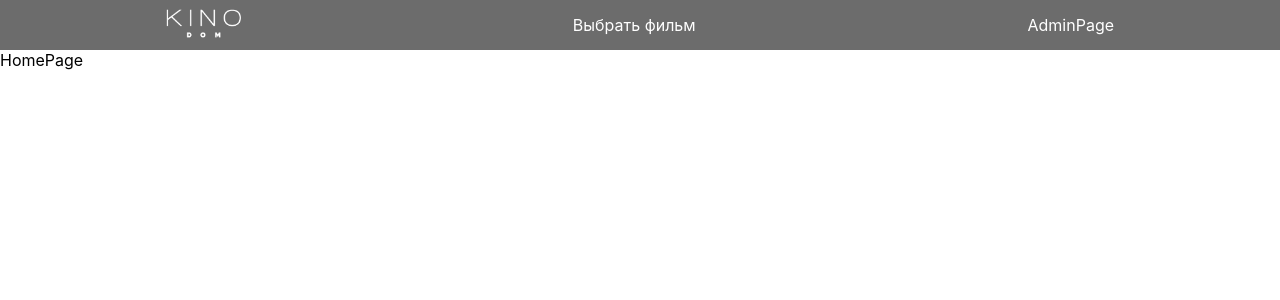
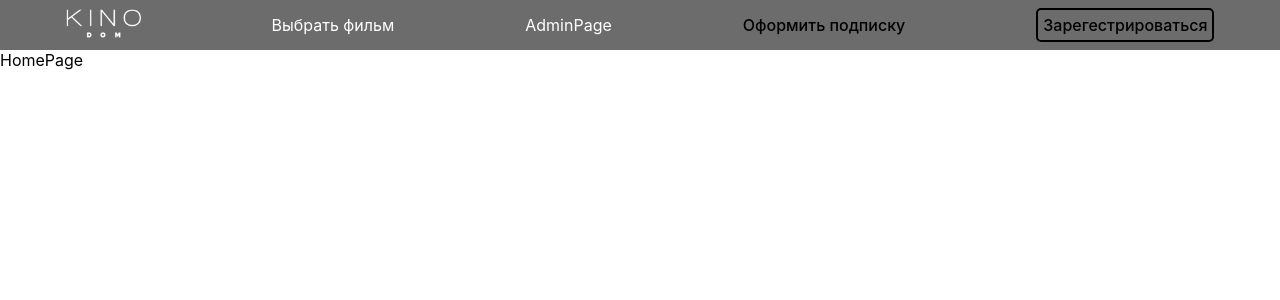
Before and after one commit to Diana230702/Gold-Cinema, a React (Create React App) app: page / in a window 1280 px wide. Shown: the top 300 px of the page. Built offline with nearby package versions, Linux system fonts and the light colour scheme.

Commit message:
refreshingNavbar2

```diff
--- a/src/Routes/MainRoutes.jsx
+++ b/src/Routes/MainRoutes.jsx
@@ -4,6 +4,8 @@ import HomePage from "../pages/HomePage/HomePage";
 import NotFoundPage from "../pages/NotFoundPage/NotFoundPage";
 import ProductList from "../components/products/ProductList";
 import { Route, Routes } from "react-router-dom";
+import FormOrder from "../components/FormOrder/FormOrder";
+import Auth from "../components/Auth/Auth";
 
 const MainRoutes = () => {
   const PUBLIC_ROUTES = [
@@ -11,6 +13,8 @@ const MainRoutes = () => {
     { link: "*", element: <NotFoundPage />, id: 2 },
     { link: "/admin", element: <AdminPage />, id: 3 },
     { link: "/productList", element: <ProductList />, id: 4 },
+    { link: "/formOrder", element: <FormOrder />, id: 5 },
+    { link: "/auth", element: <Auth />, id: 6 },
   ];
   return (
     <div>
--- /dev/null
+++ b/src/components/Auth/Auth.jsx
@@ -0,0 +1,7 @@
+import React from "react";
+
+const Auth = () => {
+  return <div>бульба</div>;
+};
+
+export default Auth;
--- /dev/null
+++ b/src/components/FormOrder/FormOrder.jsx
@@ -0,0 +1,7 @@
+import React from "react";
+
+const FormOrder = () => {
+  return <div>FormOrder</div>;
+};
+
+export default FormOrder;
--- a/src/components/Navbar/Navbar.css
+++ b/src/components/Navbar/Navbar.css
@@ -9,3 +9,22 @@
 .logo{
     width: 75px;
 }
+.auth-btn{
+    list-style-type: none;
+    text-decoration: none;
+    color: rgb(0, 0, 0);
+    padding: 5px;
+    border-radius: 5px;
+    border: 2px solid black;
+    background-color: transparent;
+    font-weight: 500;
+}
+.formOrder-btn{
+    list-style-type: none;
+    text-decoration: none;
+    color: rgb(0, 0, 0);
+
+  font-weight: 500;
+    border-radius: 5px;
+    background-color: transparent;
+}
--- a/src/components/Navbar/Navbar.jsx
+++ b/src/components/Navbar/Navbar.jsx
@@ -19,6 +19,8 @@ const pages = [
   },
   { name: "Выбрать фильм ", link: "/productList", id: 2 },
   { name: "AdminPage", link: "/admin", id: 3 },
+  // { name: "Оформить подписку", link: "/formOrder", id: 4 },
+  // { name: "Зарегестрироваться", link: "/auth", id: 5 },
 ];
 // ! links----------------------------------------------------------
 
@@ -35,6 +37,13 @@ const Navbar = () => {
           {page.name}
         </Link>
       ))}
+      <Link className="formOrder-btn" to="/formOrder">
+        Оформить подписку
+      </Link>
+
+      <Link className="auth-btn" to="/auth">
+        Зарегестрироваться
+      </Link>
     </div>
   );
 };
```
